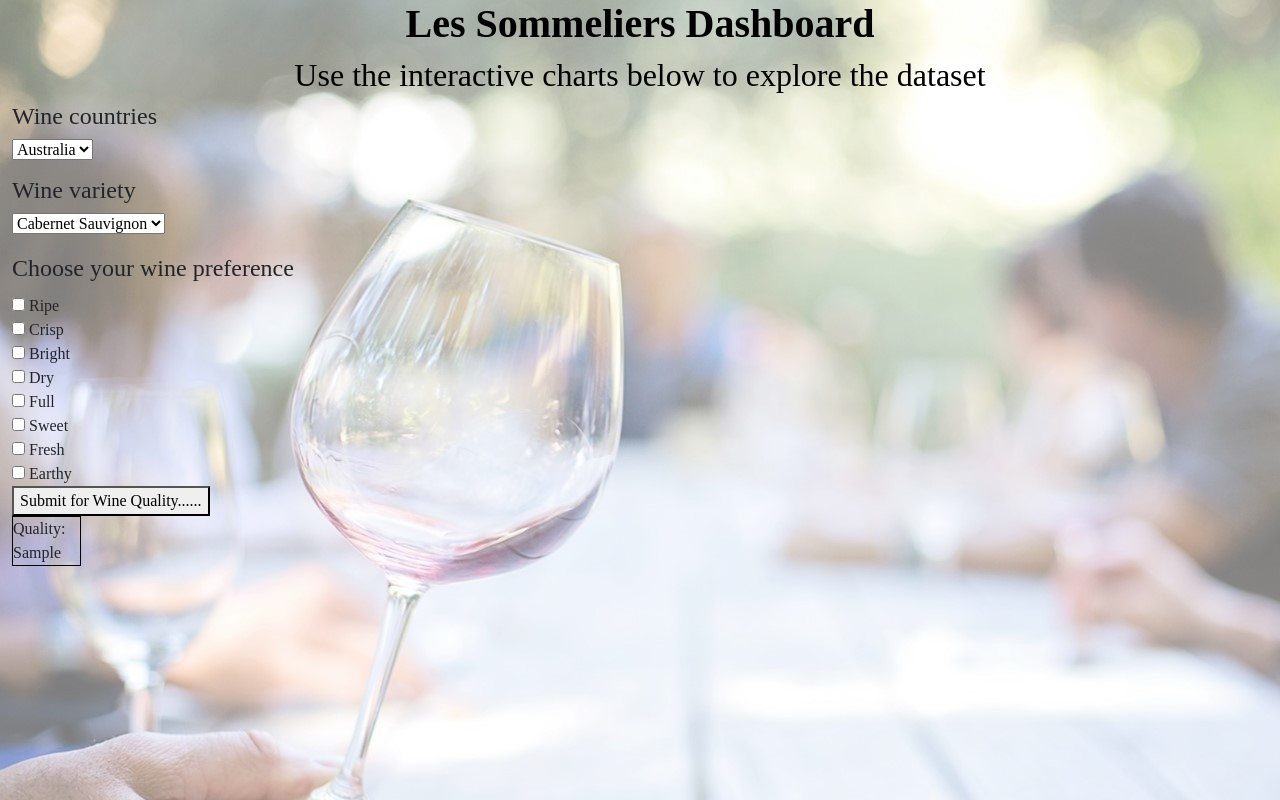
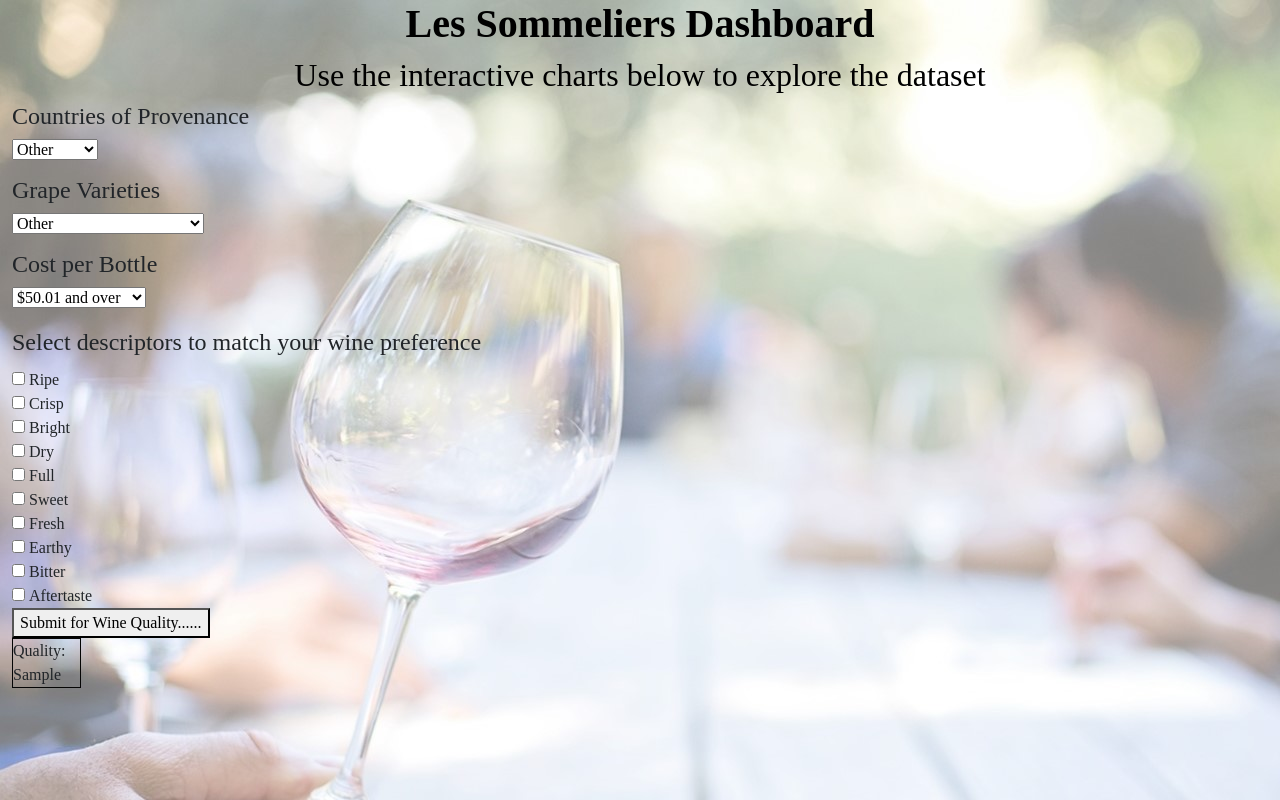
Before and after one commit to jenv5507/wine, a Flask app: template templates/index.html in a window 1280 px wide. Run offline with Flask 2, Linux system fonts and the light colour scheme; the template is opened without the code that fills it: most values are stand-ins (such as "Sample title", 1, 10 or a date in 2020).

Commit message:
Adding all the otpions to the html file.

```diff
--- a/templates/index.html
+++ b/templates/index.html
@@ -20,30 +20,69 @@
       <div class="col-8">
         <form action="/" method="post">
           <title>DropDown List</title>
-          <h4>Wine countries</h4>
+          <h4>Countries of Provenance</h4>
           <form>
             <select name="countrydropdown">
               <option value="US" selected>US</option>
+              <option value="France" selected>France</option>
               <option value="Italy" selected>Italy</option>
-              <option value="France" selected>France</option>
+              <option value="Spain" selected>Spain</option>
+              <option value="Portugal" selected>Portugal</option>
+              <option value="Chile" selected>Chile</option>
+              <option value="Argentina" selected>Argentina</option>
+              <option value="Austria" selected>Austria</option>
+              <option value="Germany" selected>Germany</option>
               <option value="Australia" selected>Australia</option>
+              <option value="Other" selected>Other</option>
             </select>
           </form>
 
           <title>WineDropDown List</title>
-          <h4> Wine variety</h4>
+          <h4>Grape Varieties</h4>
           <form>
             <select name="winedropdown">
               <option value="Pinot Noir" selected>Pinot Noir</option>
               <option value="Chardonnay" selected>Chardonnay</option>
               <option value="Red Blend" selected>Red Blend</option>
               <option value="Cabernet Sauvignon" selected>Cabernet Sauvignon</option>
+              <option value="Bordeaux-style Red Blend" selected>Bordeaux-style Red Blend</option>
+              <option value="Riesling" selected>Riesling</option>
+              <option value="Sauvignon Blanc" selected>Sauvignon Blanc</option>
+              <option value="Syrah" selected>Syrah</option>
+              <option value="Rose" selected>Rose</option>
+              <option value="Malbec" selected>Malbec</option>
+              <option value="Portuguese Red" selected>Portuguese Red</option>
+              <option value="Merlot" selected>Merlot</option>
+              <option value="Other" selected>Other</option>
+            </select>
+          </form>
+
+          <title>PriceDropDown List</title>
+          <h4>Cost per Bottle</h4>
+          <form>
+            <select name="pricedropdown">
+              <option value="$10.00 and under" selected>$10.00 and under</option>
+              <option value="$10.01-$12.00" selected>$10.01-$12.00</option>
+              <option value="$12.01-$13.00" selected>$12.01-$13.00</option>
+              <option value="$13.01-$14.00" selected>$13.01-$14.00</option>
+              <option value="$14.01-$15.00" selected>$14.01-$15.00</option>
+              <option value="$15.01-$16.00" selected>$15.01-$16.00</option>
+              <option value="$16.01-$17.00" selected>$16.01-$17.00</option>
+              <option value="$17.01-$18.00" selected>$17.01-$18.00</option>
+              <option value="$18.01-$20.00" selected>$18.01-$20.00</option>
+              <option value="$20.01-$22.00" selected>$20.01-$22.00</option>
+              <option value="$22.01-$25.00" selected>$22.01-$25.00</option>
+              <option value="$25.01-$30.00" selected>$25.01-$30.00</option>
+              <option value="$30.01-$35.00" selected>$30.01-$35.00</option>
+              <option value="$35.01-$40.00" selected>$35.01-$40.00</option>
+              <option value="$40.01-$50.00" selected>$40.01-$50.00</option>
+              <option value="$50.01 and over" selected>$50.01 and over</option>
             </select>
           </form>
 
           <form>
             <fieldset>
-              <legend>Choose your wine preference</legend>
+              <legend>Select descriptors to match your wine preference</legend>
               <div>
                 <input type="checkbox" id="ripe" name="preference" value="ripe">
                 <label for="ripe">Ripe</label>
@@ -77,6 +116,14 @@
                 <label for="earthy">Earthy</label>
               </div>
               <div>
+                <input type="checkbox" id="bitter" name="preference" value="bitter">
+                <label for="bitter">Bitter</label>
+              </div>
+              <div>
+                <input type="checkbox" id="aftertaste" name="preference" value="aftertaste">
+                <label for="aftertaste">Aftertaste</label>
+              </div>
+              <div>
                 <button type="submit">Submit for Wine Quality......</button>
               </form>
 
```
